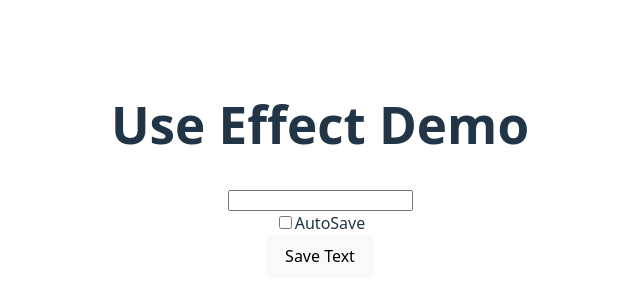
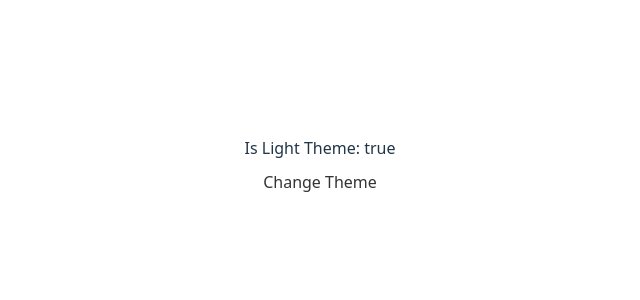
Before and after one commit to dominioncfg/react-demo, a React (Vite) app: page / in a window 1280 px wide. Shown: the part 230-530 px from the top of the page, without its empty margins (320-960 px from the left). Built offline with nearby package versions, Linux system fonts and the light colour scheme.

Commit message:
Use Context Api

```diff
--- /dev/null
+++ b/src/05.ContextApi/MyContextPage.tsx
@@ -0,0 +1,23 @@
+import { useContext } from "react"
+import { MyThemedButton } from "./MyThemedButton"
+import { ThemeContext } from "./ThemeContext"
+
+
+export const MyContextPage = () => {
+    const { nextTheme, isLightTheme } = useContext(ThemeContext)
+
+    const next = () => {
+        nextTheme()
+    }
+
+    return (
+        <div>
+            <div>
+                <label>Is Light Theme: {isLightTheme.toString()}</label>
+            </div>
+            <div>
+                <MyThemedButton label='Change Theme' variant='primary' onClick={next} />
+            </div>
+        </div>
+    )
+}
--- /dev/null
+++ b/src/05.ContextApi/MyContextWrapperPage.tsx
@@ -0,0 +1,13 @@
+import { MyContextPage } from "./MyContextPage";
+import { ThemeContextProvider } from "./ThemeContext"
+
+
+export const MyContextWrapperPage = () => {
+    return (
+        <div>
+            <ThemeContextProvider>
+                <MyContextPage />
+            </ThemeContextProvider>
+        </div>
+    )
+};
--- /dev/null
+++ b/src/05.ContextApi/MyThemedButton.tsx
@@ -0,0 +1,42 @@
+import { use } from "react";
+import { ThemeContext } from "./ThemeContext";
+
+interface MyThemedButtonProps {
+    label: string;
+    onClick?: () => void;
+    variant?: "primary" | "secondary";
+    disabled?: boolean;
+}
+
+export const MyThemedButton = ({
+    label,
+    onClick,
+    variant = "primary",
+    disabled = false,
+}: MyThemedButtonProps
+) => {
+
+    //use() is the same as useContext() but use is best as it could be called in conditional blocks
+    //const {selectedTheme}  =  useContext(ThemeContext)
+    const { selectedTheme } = use(ThemeContext);
+
+    const variantStyle =
+        variant === "primary"
+            ? "primatry"
+            : "secondary";
+    return (
+        <button
+            onClick={onClick}
+            disabled={disabled}
+            style={
+                {
+                    background: selectedTheme === "light" ? "#fff" : "#333",
+                    color: selectedTheme === "light" ? "#333" : "#fff",
+                }}
+            className={`${variantStyle} ${disabled ? "opacity-50 cursor-not-allowed" : ""
+                }`}
+        >
+            {label}
+        </button>
+    );
+};
--- /dev/null
+++ b/src/05.ContextApi/ThemeContext.tsx
@@ -0,0 +1,52 @@
+
+import { createContext, useEffect, useState, type PropsWithChildren } from "react";
+
+// 1. Define Context Schema
+export type ThemeName = "light" | "dark"
+export interface ThemeContextProps {
+    selectedTheme: ThemeName,
+
+    isLightTheme: boolean,
+
+    nextTheme: () => void
+}
+
+
+// 2. Create a context
+// eslint-disable-next-line react-refresh/only-export-components
+export const ThemeContext = createContext<ThemeContextProps>({} as ThemeContextProps);
+
+// 3. Create a provider that wraps children components
+export const ThemeContextProvider = ({ children }: PropsWithChildren) => {
+    const [selectedTheme, setSelectedTheme] = useState<ThemeName>("light");
+
+
+
+    const nextTheme = () => {
+        if (selectedTheme === "light") {
+            setSelectedTheme("dark");
+            localStorage.setItem('app-theme', 'dark');
+        } else {
+            setSelectedTheme("light");
+            localStorage.setItem('app-theme', 'light');
+        }
+    }
+
+    // Optional: Load State from localStorage or API
+    useEffect(() => {
+        const savedTheme = localStorage.getItem('app-theme') as ThemeName;
+        if (savedTheme) {
+            setSelectedTheme(savedTheme);
+        }
+    }, []);
+
+    // 4. Return the provider with value
+    return (<ThemeContext value={{
+        selectedTheme: selectedTheme,
+        isLightTheme: selectedTheme === 'light',
+        nextTheme: nextTheme
+    }}>
+        {children}
+    </ThemeContext>
+    );
+};
--- a/src/main.tsx
+++ b/src/main.tsx
@@ -2,12 +2,12 @@ import { StrictMode } from 'react'
 import { createRoot } from 'react-dom/client'
 import './index.css'
 import './App.css'
-import { MyUseEffectPage } from './04.useEffect/MyUseEffectPage.tsx'
+import { MyContextWrapperPage } from './05.ContextApi/MyContextWrapperPage.tsx'
 
 createRoot(document.getElementById('root')!).render(
   <StrictMode>
     <div>
-        <MyUseEffectPage/>
+        <MyContextWrapperPage/>
     </div>
   </StrictMode>,
 )
```
Also changed, not shown: todo.txt.
